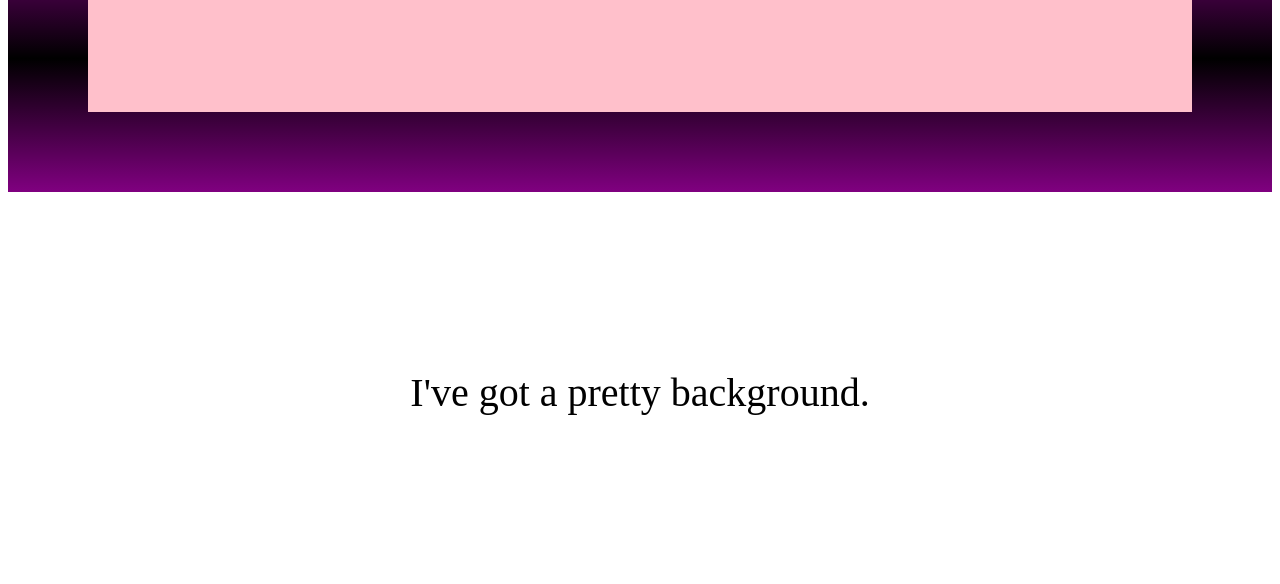
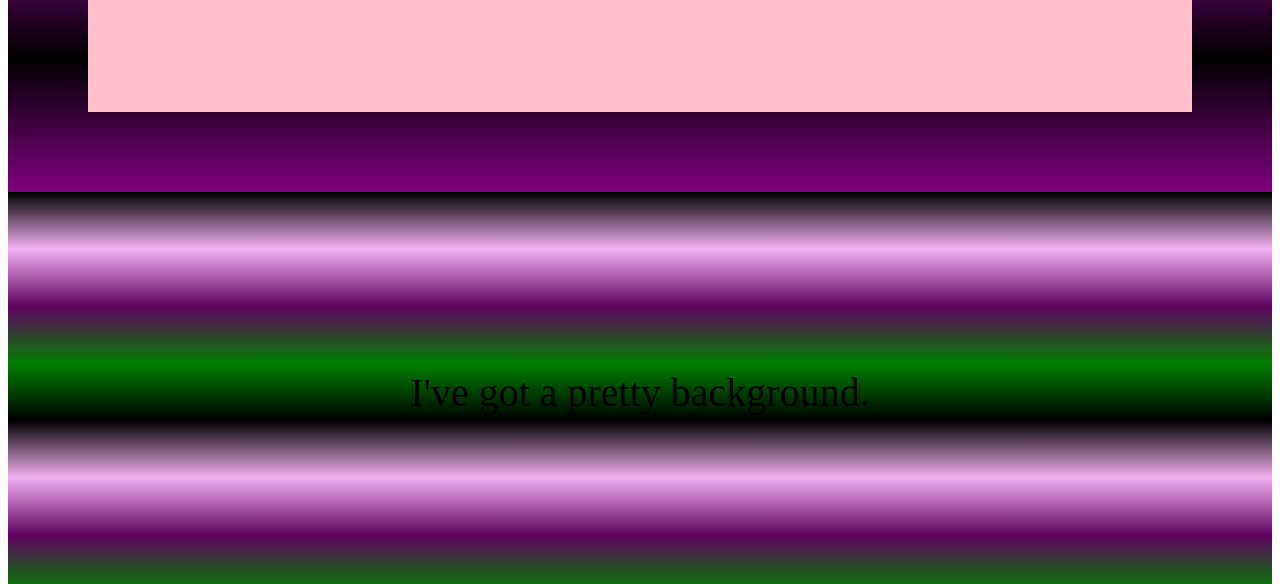
Before and after one commit to Jay-am/NEWPROJECT, a website: page index.html in a window 1280 px wide. Shown: the part 216-800 px from the top of the page. Drawn offline with Linux system fonts and the light colour scheme.

Commit message:
mixin for gradient challenge-two part-two

```diff
--- a/scss/main.scss
+++ b/scss/main.scss
@@ -45,3 +45,7 @@ section {
 .challenge-part-one {
   @include linear-gradient($list-one);
 }
+
+.challenge-part-two {
+  @include linear-gradient($list-two);
+}
```
Also changed, not shown: dist/css/main.css.
